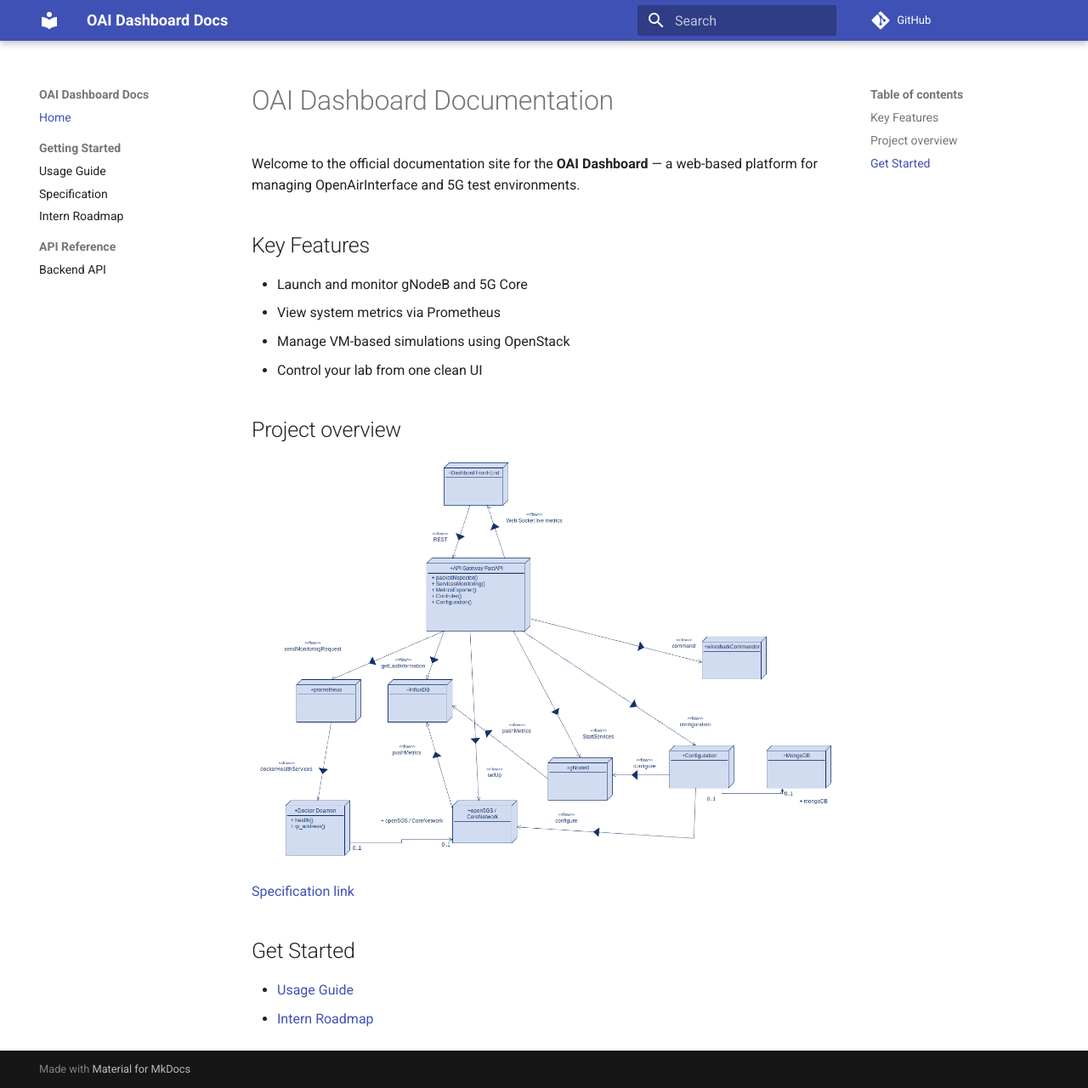
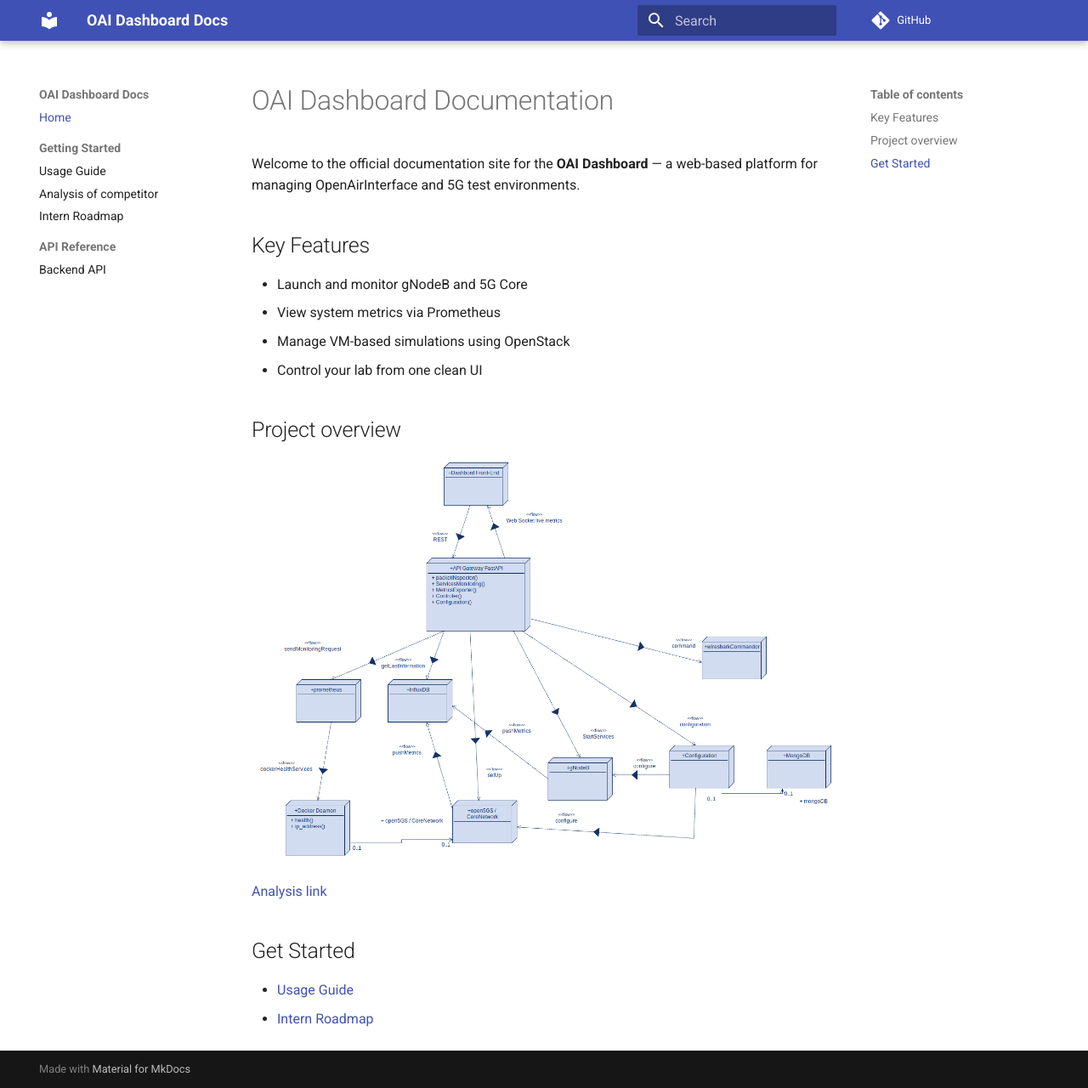
Before and after one commit to LRT-LIGM/OpenAirInterface-Dashboard, an MkDocs documentation site: the page built from docs/index.md, in a window 1280 px wide and 1280 px high. Shown: the whole window at 85% size. Built offline with MkDocs 1.6.1 and Material for MkDocs 9.7.7, drawn with Linux system fonts in a browser that asks for light colours; comment, search, counter and statistics services are not loaded.

Commit message:
Change the link name and path name to match the name change

```diff
--- a/docs/index.md
+++ b/docs/index.md
@@ -13,7 +13,7 @@
 
 ![Project Overview](architecture_system-1.png)
 
-[Specification link](spec.md)
+[Analysis link](analysis.md)
 
 ## Get Started
 
--- a/mkdocs.yml
+++ b/mkdocs.yml
@@ -28,7 +28,7 @@
 
   - Getting Started:
       - Usage Guide: usage.md
-      - Specification : spec.md
+      - Analysis of competitor : analysis.md
       - Intern Roadmap: intern-roadmap.md
   - API Reference:
       - Backend API: api/backend.md
```
